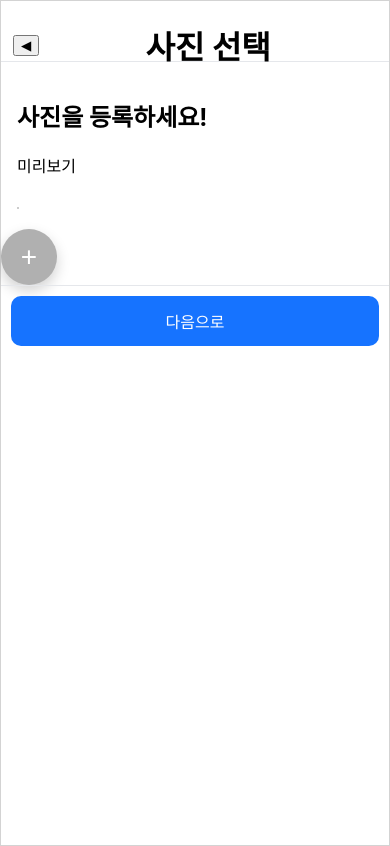
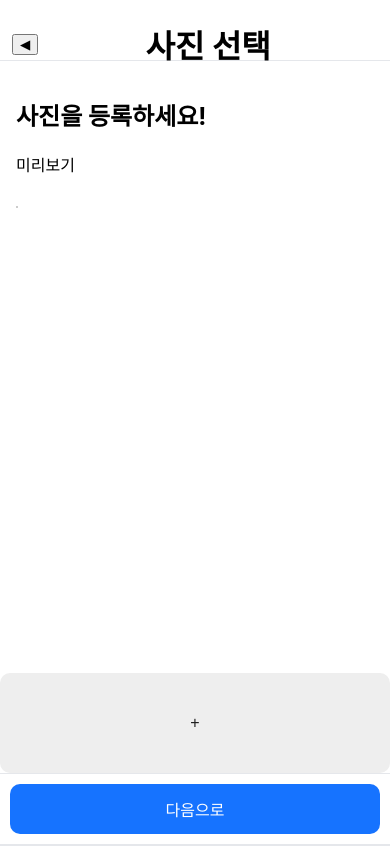
Before and after one commit to ShinEunBee/withmylover, a website built with Vite: page index.html in a window 390 px wide. Both pictures are taken after a click on the button "시작하기". Built offline with nearby package versions, Linux system fonts and the light colour scheme; a web font is replaced by a local one.

Commit message:
css 반응형 수정, 버튼 수정

```diff
--- a/public/styles/style.css
+++ b/public/styles/style.css
@@ -1,7 +1,7 @@
 :root {
   --primary: #1673ff;
   --primary-hover: #1254b8;
-  --selected: rgb(176, 176, 176);
+  --selected: rgb(238, 238, 238);
   --text: #111827;
   --border: #e5e7eb;
   --bg: #ffffff;
@@ -9,6 +9,9 @@
 
 html,
 body {
+  margin: 0;
+  padding: 0;
+  height: 100%;
   font-family:
     Pretendard,
     -apple-system,
@@ -17,35 +20,34 @@ body {
     Roboto,
     "Apple SD Gothic Neo",
     "Noto Sans KR",
-    "Malgun Gothic",
     sans-serif;
-}
-
-body {
-  margin: 0;
-  display: flex;
-  justify-content: center;
-  align-items: center;
-  background-color: #e5e7eb;
-  height: 100%;
+  background-color: var(--border);
 }
 
 #app {
-  width: 550px;
+  width: 100%;
   min-height: 100vh;
-  border: 1px solid lightgray;
+  display: flex;
+  justify-content: center;
+}
+
+.app-container {
+  width: 100%;
+  min-height: 100vh;
   display: flex;
   flex-direction: column;
   background-color: var(--bg);
 }
 
-.app-container {
-   display: flex;
-  flex-direction: column;
+@media (min-width: 769px) {
+  .app-container {
+    max-width: 800px;
+  }
 }
 
 header {
   height: 60px;
+  flex-shrink: 0;
   display: grid;
   grid-template-columns: auto 1fr auto;
   align-items: center;
@@ -66,39 +68,33 @@ header {
   padding: 10px 10px;
 }
 
+button {
+  cursor: pointer;
+}
+
 .btn-primary {
   width: 100%;
   height: 100%;
   border-radius: 10px;
+  border: none;
   font-size: 16px;
-  border: none;
   background-color: var(--primary);
   color: white;
+  transition: background-color 0.2s ease;
+}
+
+.btn-primary:hover {
+  background-color: var(--primary-hover);
 }
 
 .btn-selected {
-  width: 56px;
-  height: 56px;
-  border-radius: 50%;
-
-  display: flex;
-  align-items: center;
-  justify-content: center;
-
-  font-size: 28px;
-  font-weight: 500;
-  line-height: 1;
-
+  width: 100%;
+  height: 100px;
   border: none;
-  background: var(--selected);
-  color: white;
-
-  box-shadow: 0 6px 14px rgba(0, 0, 0, 0.18);
-  cursor: pointer;
-
-  transition:
-    transform 0.15s ease,
-    box-shadow 0.15s ease;
+  border-radius: 10px;
+  background-color: var(--selected);
+  color: rgb(31, 31, 31);
+  font-size: 16px;
 }
 
 .frame-item {
@@ -107,6 +103,9 @@ header {
   border: 2px solid transparent;
   overflow: hidden;
   background: #f9fafb;
+  margin-bottom: 16px;
+
+  width: 150px;
 
   transition:
     transform 0.2s ease,
```
